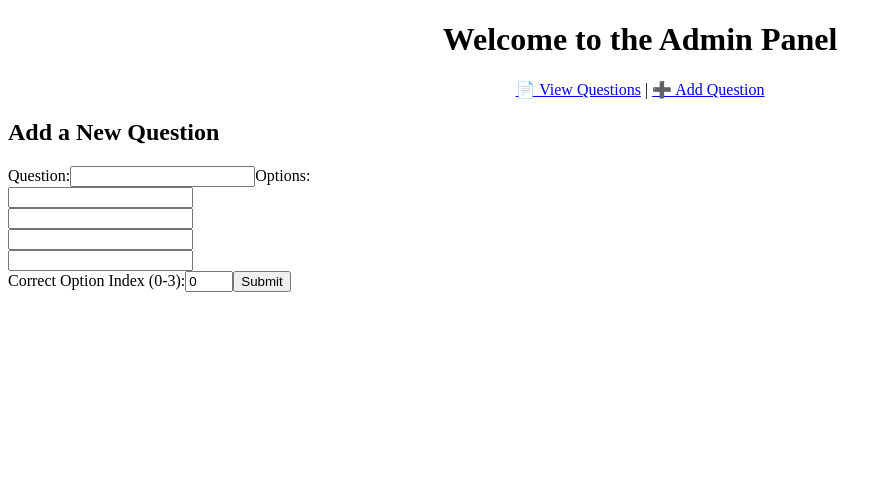
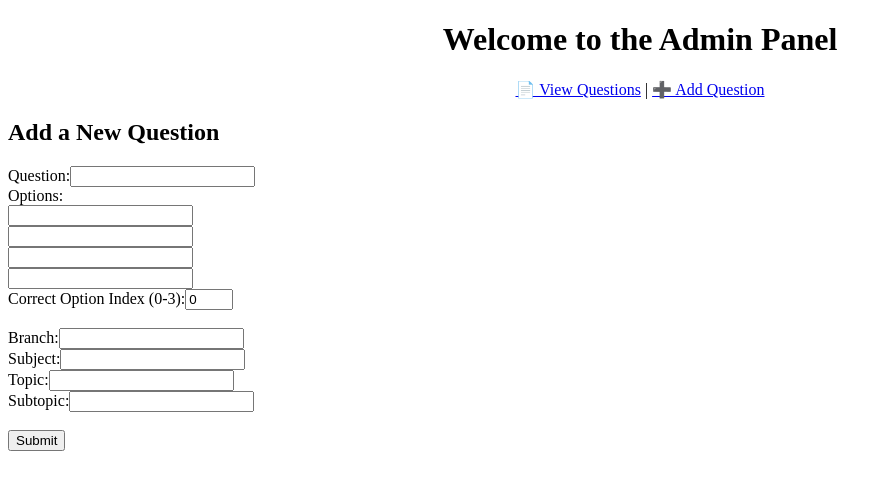
Before and after one commit to vpbgkt/NexPrepAI, an Angular app in the folder admin-panel/: page /add-question in a window 1280 px wide. Shown: the top 490 px of the page, without its empty margins (0-892 px from the left). Built offline with nearby package versions, Linux system fonts and the light colour scheme.

Commit message:
Add question form with additional fields and service integration

```diff
--- a/admin-panel/src/app/components/add-question/add-question.component.html
+++ b/admin-panel/src/app/components/add-question/add-question.component.html
@@ -1,15 +1,30 @@
 <h2>Add a New Question</h2>
-<form (ngSubmit)="submitQuestion()" #questionForm="ngForm">
+<form (ngSubmit)="submitQuestion()">
   <label>Question:</label>
   <input type="text" name="text" [(ngModel)]="question.text" required />
 
-  <label>Options:</label>
-  <div *ngFor="let option of question.options; let i = index">
-    <input type="text" [(ngModel)]="question.options[i]" name="option{{i}}" required />
-  </div>
+  <br /><label>Options:</label><br />
+  <input type="text" [(ngModel)]="question.options[0]" name="option0" required /><br />
+  <input type="text" [(ngModel)]="question.options[1]" name="option1" required /><br />
+  <input type="text" [(ngModel)]="question.options[2]" name="option2" /><br />
+  <input type="text" [(ngModel)]="question.options[3]" name="option3" /><br />
 
   <label>Correct Option Index (0-3):</label>
-  <input type="number" name="correctOption" [(ngModel)]="question.correctOption" required min="0" max="3" />
+  <input type="number" [(ngModel)]="question.correctOption" name="correctOption" min="0" max="3" required />
 
+  <br /><br />
+  <label>Branch:</label>
+  <input type="text" [(ngModel)]="question.branch" name="branch" required /><br />
+
+  <label>Subject:</label>
+  <input type="text" [(ngModel)]="question.subject" name="subject" required /><br />
+
+  <label>Topic:</label>
+  <input type="text" [(ngModel)]="question.topic" name="topic" /><br />
+
+  <label>Subtopic:</label>
+  <input type="text" [(ngModel)]="question.subtopic" name="subtopic" /><br />
+
+  <br />
   <button type="submit">Submit</button>
 </form>
--- a/admin-panel/src/app/components/add-question/add-question.component.ts
+++ b/admin-panel/src/app/components/add-question/add-question.component.ts
@@ -1,38 +1,32 @@
 import { Component } from '@angular/core';
 import { CommonModule } from '@angular/common';
 import { FormsModule } from '@angular/forms';
-import { HttpClient } from '@angular/common/http';
+import { QuestionService } from '../../services/question.service';
+import { Question } from '../../models/question.model';
 
 @Component({
   selector: 'app-add-question',
+  templateUrl: './add-question.component.html',
   standalone: true,
-  imports: [CommonModule, FormsModule],
-  templateUrl: './add-question.component.html',
-  styleUrls: ['./add-question.component.scss']
+  imports: [CommonModule, FormsModule]
 })
 export class AddQuestionComponent {
-  question = {
+  question: Question = {
     text: '',
     options: ['', '', '', ''],
-    correctOption: 0
+    correctOption: 0,
+    branch: '',
+    subject: '',
+    topic: '',
+    subtopic: ''
   };
 
-  constructor(private http: HttpClient) {}
+  constructor(private questionService: QuestionService) {}
 
   submitQuestion() {
-    this.http.post('http://localhost:3000/api/questions/add', this.question)
-      .subscribe({
-        next: (response) => {
-          console.log('Question added:', response);
-          alert('Question added successfully!');
-        },
-        error: (error) => {
-          console.error('Error adding question:', error);
-          alert('Error adding question!');
-        },
-        complete: () => {
-          console.log('Request completed.');
-        }
-      });
+    this.questionService.addQuestion(this.question).subscribe({
+      next: () => alert('Question submitted successfully!'),
+      error: (err) => console.error('Submission failed:', err)
+    });
   }
 }
--- /dev/null
+++ b/admin-panel/src/app/services/question.service.ts
@@ -0,0 +1,22 @@
+import { Injectable } from '@angular/core';
+import { HttpClient } from '@angular/common/http';
+import { Question } from '../models/question.model';
+import { Observable } from 'rxjs';
+
+@Injectable({
+  providedIn: 'root'
+})
+export class QuestionService {
+
+  constructor(private http: HttpClient) {}
+
+  addQuestion(question: Question): Observable<any> {
+    const token = localStorage.getItem('token'); // fetch token dynamically
+    return this.http.post('https://organic-sniffle-q576r964xp934w59-5000.app.github.dev/api/questions/add'
+, question, {
+      headers: {
+        Authorization: `Bearer ${token}`
+      }
+    });
+  }
+}
--- a/admin-panel/src/main.ts
+++ b/admin-panel/src/main.ts
@@ -1,12 +1,12 @@
 import { bootstrapApplication } from '@angular/platform-browser';
-import { provideHttpClient, withInterceptorsFromDi } from '@angular/common/http';
+import { provideHttpClient } from '@angular/common/http';
 import { provideRouter } from '@angular/router';
 import { AppComponent } from './app/app.component';
 import { routes } from './app/app-routing.module';
 
 bootstrapApplication(AppComponent, {
   providers: [
-    provideHttpClient(withInterceptorsFromDi()),
+    provideHttpClient(),
     provideRouter(routes)
   ]
 }).catch(err => console.error(err));
```
Also changed, not shown: admin-panel/src/app/models/question.model.ts (added, +9 -0 lines).
